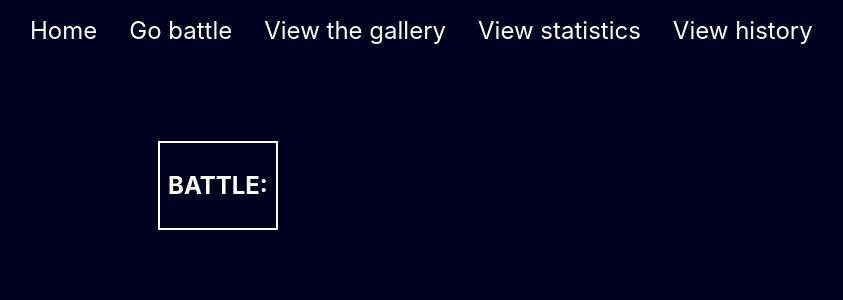
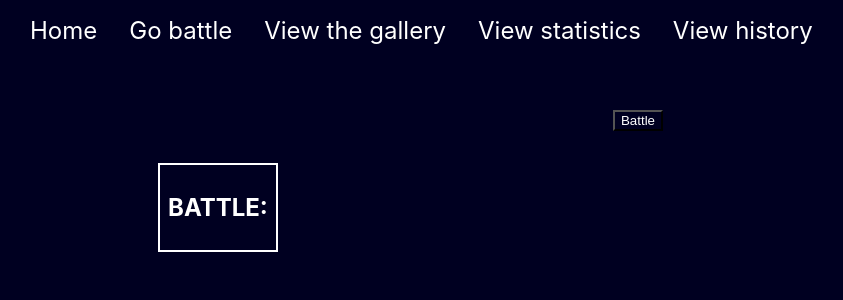
Before and after one commit to KiwiSM/Deserted-Island, a React (Create React App) app in the folder frontend/: page /battle in a window 1280 px wide. Shown: the top 300 px of the page, without its empty margins (2-845 px from the left). Built offline with nearby package versions, Linux system fonts and the light colour scheme; the HTML template or start-up script is replaced by a standard one.

Commit message:
Calling API

```diff
--- a/frontend/src/App.css
+++ b/frontend/src/App.css
@@ -83,3 +83,7 @@ p {
     border: 1px solid black;
     border-radius: 10px;
 }
+
+button {
+  color: white;
+}
--- a/frontend/src/Pages/Battle.js
+++ b/frontend/src/Pages/Battle.js
@@ -17,14 +17,14 @@ export default function Battle() {
   const [oldItems, setOldItems] = useState([]);
   const [previous, setPrevious] = useState(false);
 
-  useEffect(() => async function GetItems() {
+  async function GetItems() {
     const response = await fetch("https://deserted-island.onrender.com/items", {
       method: "GET"
     });
     const data = await response.json();
     setItems(data)
     console.log("START::", data);
-    }, [oldItems]);
+  }
 
   function Update(data) {
      function UpdateItem(data) {
@@ -45,6 +45,7 @@ export default function Battle() {
 
   return (
     <>
+      <button onClick={GetItems}>Battle</button>
       <div className="wrapper">
         <div className="tiny-wrapper">
           <h2>BATTLE:</h2>
```
Lines whose indentation alone changed are shown as unchanged.
